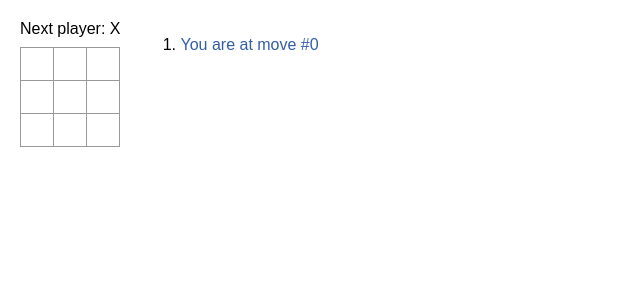
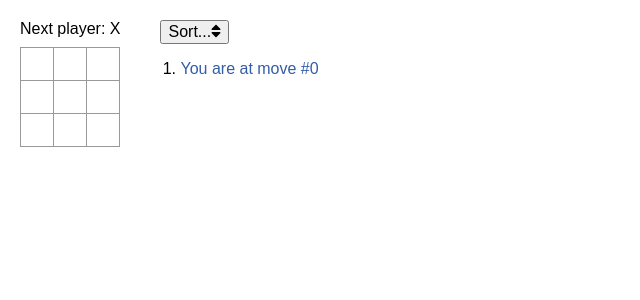
Before and after one commit to Dat-TG/React-Tutorial, a React (Create React App) app: page / in a window 1280 px wide. Shown: the top 300 px of the page, without its empty margins (0-640 px from the left). Built offline with nearby package versions, Linux system fonts and the light colour scheme.

Commit message:
Add a toggle button that lets you sort the moves in either ascending or descending order.

```diff
--- a/src/App.js
+++ b/src/App.js
@@ -67,6 +67,7 @@ export default function Game() {
   const [currentMove, setCurrentMove] = useState(0);
   const xIsNext = currentMove % 2 === 0;
   const currentSquares = history[currentMove];
+  const [isAscendingSort, setIsAscendingSort]=useState(true);
 
   function handlePlay(nextSquares) {
     const nextHistory = [...history.slice(0, currentMove + 1), nextSquares];
@@ -92,12 +93,21 @@ export default function Game() {
     );
   });
 
+  if (!isAscendingSort) moves.reverse();
+
   return (
     <div className="game">
       <div className="game-board">
         <Board xIsNext={xIsNext} squares={currentSquares} onPlay={handlePlay} />
       </div>
+
       <div className="game-info">
+        <button className='history-point sort' onClick={() => {
+          setIsAscendingSort(!isAscendingSort);
+        }}>
+          {'Sort... '}
+          <svg xmlns="http://www.w3.org/2000/svg" height="1em" viewBox="0 0 320 512"> <path d="M41 288h238c21.4 0 32.1 25.9 17 41L177 448c-9.4 9.4-24.6 9.4-33.9 0L24 329c-15.1-15.1-4.4-41 17-41zm255-105L177 64c-9.4-9.4-24.6-9.4-33.9 0L24 183c-15.1 15.1-4.4 41 17 41h238c21.4 0 32.1-25.9 17-41z" /></svg>
+        </button>
         <ol>{moves}</ol>
       </div>
     </div>
--- a/src/style.css
+++ b/src/style.css
@@ -99,3 +99,8 @@ body {
 .current-point {
   color: #345DA7;
 }
+
+.sort {
+  display: flex;
+  margin-left: 20px;
+}
```
